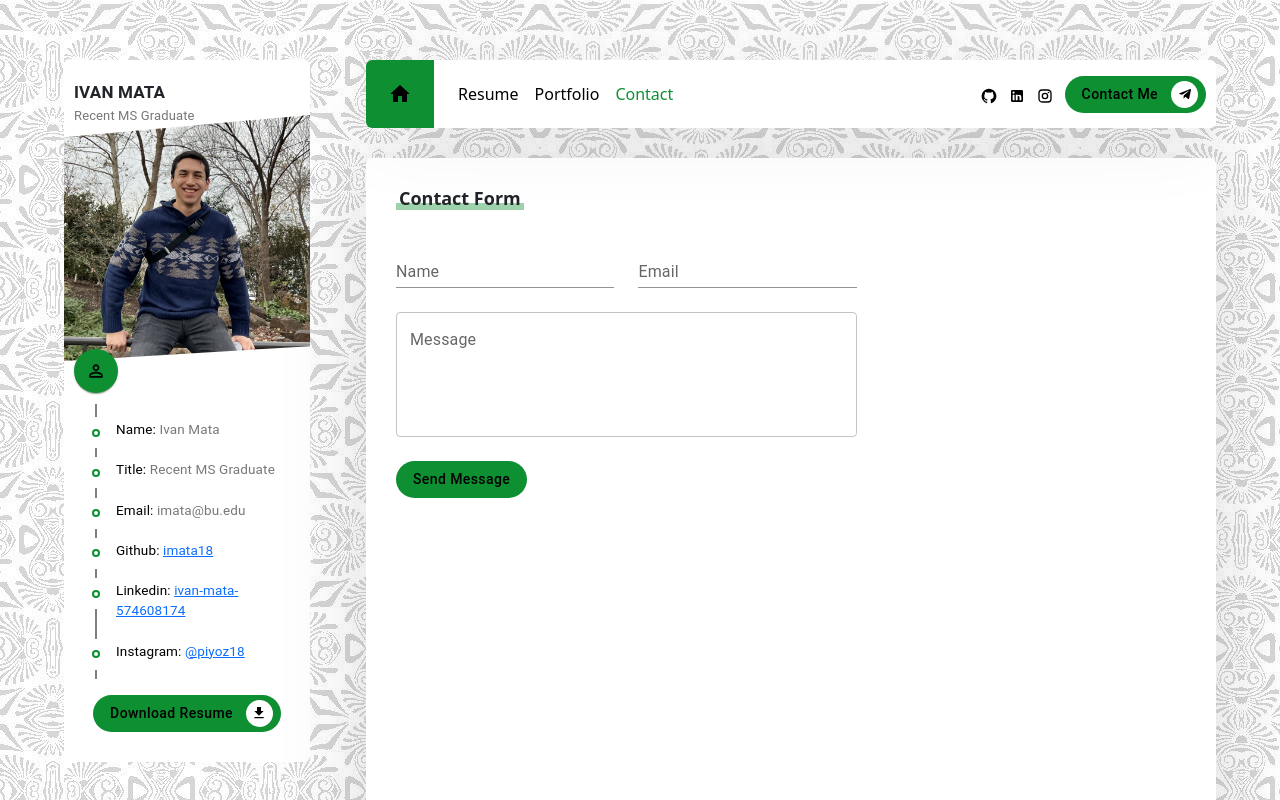
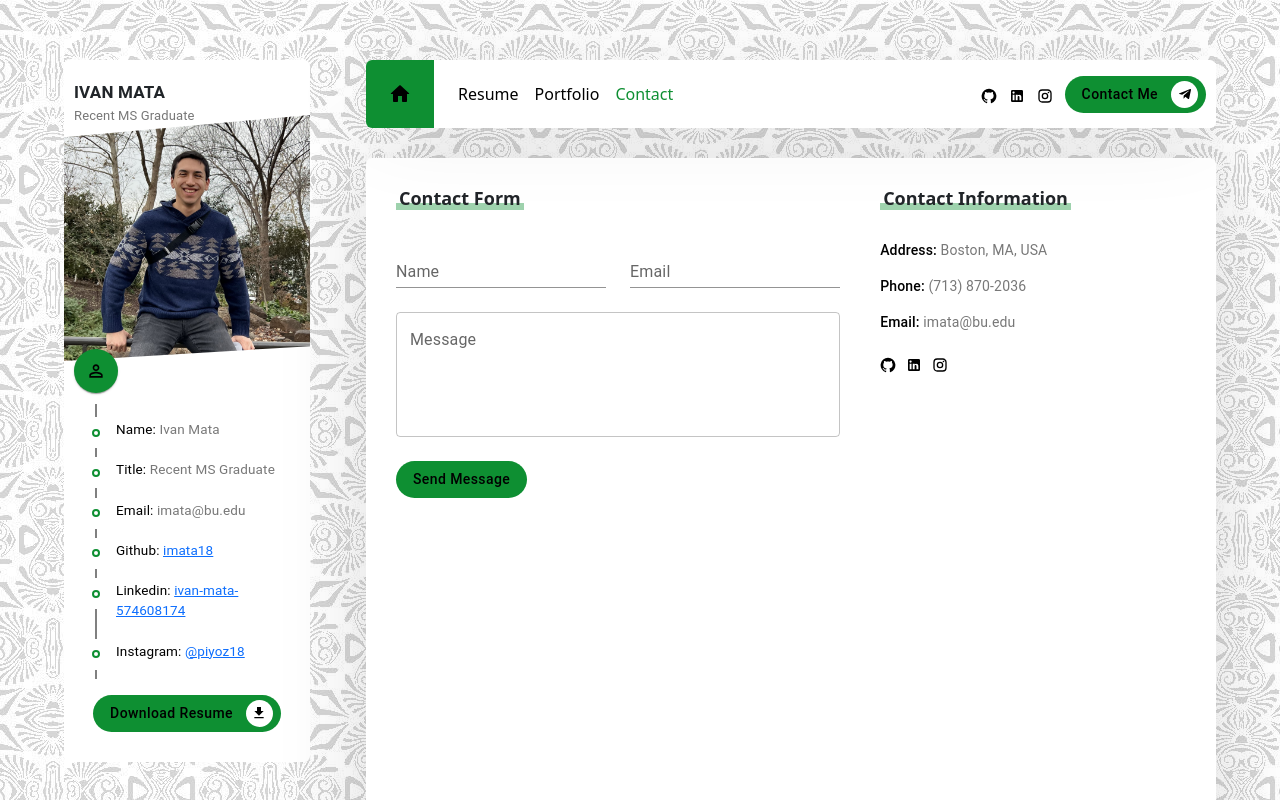
Before and after one commit to imata18/portfolio-homepage, a React (Create React App) app: page /contact in a window 1280 px wide. Shown: the top 800 px of the page. Built offline with nearby package versions, Linux system fonts and the light colour scheme.

Commit message:
Added in contact info into contact form

```diff
--- a/src/Pages/Contact/Contact.css
+++ b/src/Pages/Contact/Contact.css
@@ -19,3 +19,23 @@
     margin-top: 10px;
 
 }
+
+.contact_infoItem {
+    font-size: 14px;
+    color: #787878
+}
+
+.contact_infoItem > span {
+    color: black;
+    font-weight: 500;
+}
+
+.contact_socialLinks {
+    margin-top: 20px;
+}
+
+.contact_socialLink > a > .MuiSvgIcon-root {
+    font-size: 16px;
+    margin-right: 10px;
+    color: black;
+}
--- a/src/Pages/Contact/Contact.js
+++ b/src/Pages/Contact/Contact.js
@@ -5,14 +5,16 @@ import { Typography } from "@mui/material";
 import TextField from "@mui/material/TextField";
 import "./Contact.css";
 import CustomButton from "../../Components/Button/Button";
+import contactInfo from "../../Utils/contactInfo";
+import jobInfo from "../../Utils/jobInfo.js";
 
 const Contact = () => {
   return (
     <>
-      <Grid container className="section">
+      <Grid container className="section" spacing={5}>
+        {/* Contact Form */}
         <Grid item xs={12} lg={7}>
           <Grid container>
-            {/* Contact Form */}
             <Grid item className="section_title mb_30">
               <span></span>
               <h6 className="section_title_text">Contact Form</h6>
@@ -54,7 +56,46 @@ const Contact = () => {
 
         {/* Contact Information */}
         <Grid item xs={12} lg={5}>
+          <Grid container>
+            <Grid item className="section_title mb_30">
+              <span></span>
+              <h6 className="section_title_text">Contact Information</h6>
+            </Grid>
 
+            <Grid item xs={12}>
+              <Grid container spacing={2}>
+                <Grid item xs={12}>
+                  <Typography  variant="body2" className='contact_infoItem'>
+                    <span>Address: </span>
+                    {contactInfo.address}
+                  </Typography>
+                </Grid>
+                <Grid item xs={12}>
+                  <Typography variant="body2" className='contact_infoItem'>
+                    <span>Phone: </span>
+                    {contactInfo.phone}
+                  </Typography>
+                </Grid>
+                <Grid item xs={12}>
+                  <Typography variant="body2" className='contact_infoItem'>
+                    <span>Email: </span>
+                    {contactInfo.email}
+                  </Typography>
+                </Grid>
+              </Grid>
+            </Grid>
+
+            {/* Social Links */}
+            <Grid item xs={12}>
+              <Grid container className="contact_socialLinks">
+                {Object.keys (jobInfo.socials).map(key => (
+                  <Grid item className="contact_socialLink">
+                    <a href={jobInfo.socials[key].link}>{jobInfo.socials[key].icon}</a>
+                  </Grid>
+                ))}
+              </Grid>
+            </Grid>
+          </Grid>
         </Grid>
       </Grid>
 
```
